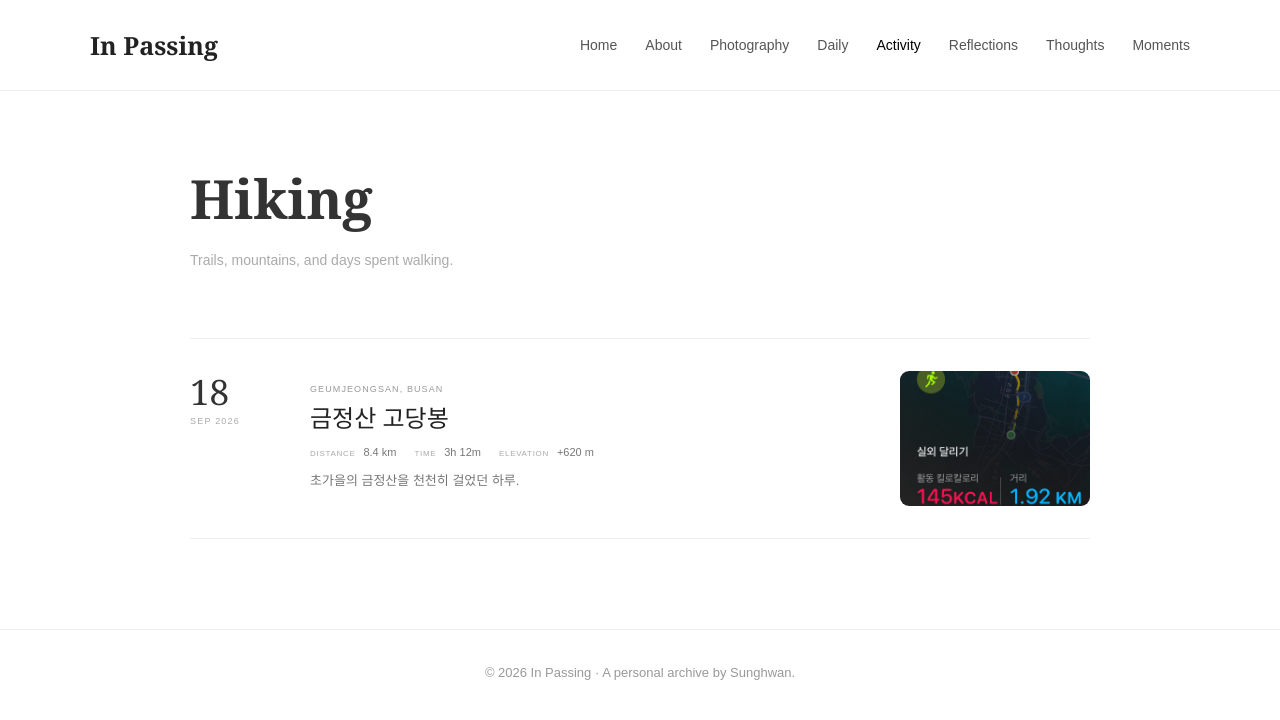
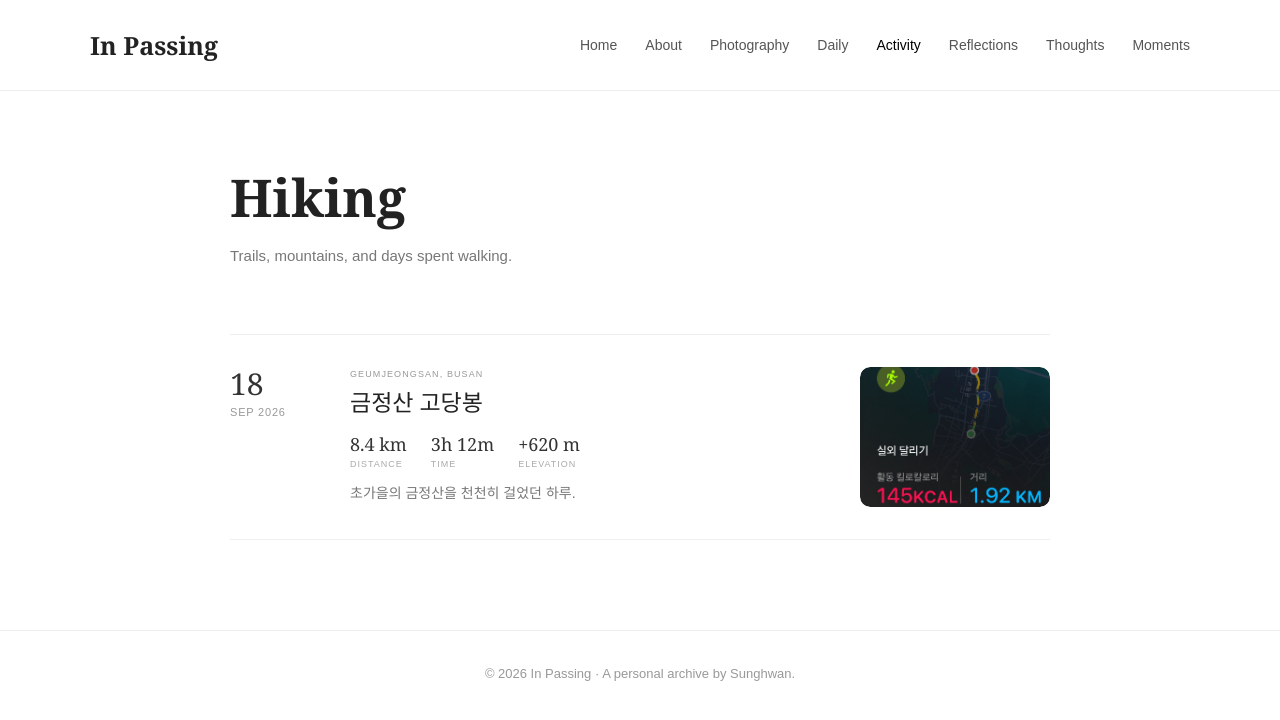
Before and after one commit to sunghwanlog/sunghwanlog.github.io, a Jekyll site: the page built from hiking.html, in a window 1280 px wide. Shown: the top 720 px of the page. Built offline with Jekyll 4.4.1, drawn with Linux system fonts in a browser that asks for light colours.

Commit message:
Update hiking.html

```diff
--- a/hiking.html
+++ b/hiking.html
@@ -49,48 +54,43 @@
 
 
 
-/* =========================
-   HIKING HEADER
-========================= */
+    /* =========================
+       HIKING HEADER
+    ========================= */
 
-.page-header {
-  max-width: 900px;
-  margin: 75px auto 0;
-}
+    .hiking-header {
+      max-width: 820px;
+
+      margin: 75px auto 0;
+    }
 
 
-.page-title {
-  margin: 0;
+    .hiking-header h1 {
+      margin: 0 0 14px;
 
-  font-family:
-    Georgia,
-    "Noto Serif KR",
-    serif;
+      font-family:
+        Georgia,
+        "Noto Serif KR",
+        serif;
 
-  font-size: 54px;
-  line-height: 1.2;
+      font-size: 52px;
+      line-height: 1.2;
 
-  font-weight: bold;
-
-  color: #333;
-}
+      font-weight: bold;
+    }
 
 
-.page-description {
-  max-width: 600px;
+    .hiking-intro {
+      max-width: 620px;
 
-  margin-top: 18px;
+      margin: 0;
 
-  color: #aaa;
+      color: #777;
 
-  font-family:
-    Arial,
-    "Noto Sans KR",
-    sans-serif;
+      font-size: 15px;
+      line-height: 1.8;
+    }
 
-  font-size: 14px;
-  line-height: 1.7;
-}
 
 
     /* =========================
@@ -98,11 +98,14 @@
     ========================= */
 
     .hiking-list {
-      max-width: 900px;
+      max-width: 820px;
 
       margin: 65px auto 0;
     }
 
+
+
+    /* 전체 게시물 링크 */
 
     .hiking-link {
       display: block;
@@ -127,11 +133,20 @@
       padding: 32px 0;
 
       border-top: 1px solid #eeeeee;
+
+      transition:
+        transform 0.2s,
+        opacity 0.2s;
     }
 
 
     .hiking-link:last-child .hiking-post {
       border-bottom: 1px solid #eeeeee;
+    }
+
+
+    .hiking-link:hover .hiking-post {
+      transform: translateY(-2px);
     }
 
 
@@ -141,21 +156,20 @@
     ========================= */
 
     .hiking-date {
-      display: flex;
-      flex-direction: column;
-
       align-self: start;
 
-      padding-top: 3px;
+      padding-top: 2px;
     }
 
 
     .hiking-day {
+      display: block;
+
       font-family:
         Georgia,
         serif;
 
-      font-size: 35px;
+      font-size: 30px;
       line-height: 1;
 
       color: #333;
@@ -163,13 +177,15 @@
 
 
     .hiking-month {
+      display: block;
+
       margin-top: 7px;
 
-      color: #aaa;
+      color: #999;
 
-      font-size: 9px;
-      letter-spacing: 1.2px;
+      font-size: 11px;
 
+      letter-spacing: 0.8px;
       text-transform: uppercase;
     }
 
@@ -184,90 +200,124 @@
     }
 
 
+
+    /* 산행 장소 */
+
     .hiking-location {
-      margin-bottom: 7px;
+      margin: 0 0 7px;
 
       color: #999;
 
       font-size: 9px;
+
       letter-spacing: 1.1px;
-
       text-transform: uppercase;
     }
 
 
+
+    /* 게시물 제목 */
+
     .hiking-title {
-      margin: 0;
+      margin: 0 0 8px;
 
       font-family:
         Georgia,
         "Noto Serif KR",
         serif;
 
-      font-size: 24px;
+      font-size: 23px;
       line-height: 1.4;
 
       font-weight: normal;
+
+      transition: color 0.2s;
     }
 
+
+    .hiking-link:hover .hiking-title {
+      color: #777;
+    }
+
+
+
+    /* =========================
+       거리 / 시간 / 상승고도
+    ========================= */
 
     .hiking-stats {
       display: flex;
       flex-wrap: wrap;
 
-      gap: 8px 18px;
+      gap: 24px;
 
-      margin-top: 12px;
-
-      color: #777;
-
-      font-size: 11px;
+      margin: 14px 0 12px;
     }
 
 
     .hiking-stat {
-      white-space: nowrap;
+      display: flex;
+      flex-direction: column;
+
+      gap: 3px;
+    }
+
+
+    .hiking-stat-value {
+      font-family:
+        Georgia,
+        serif;
+
+      font-size: 18px;
+
+      color: #333;
     }
 
 
     .hiking-stat-label {
-      margin-right: 5px;
-
       color: #aaa;
 
-      font-size: 8px;
+      font-size: 9px;
 
-      letter-spacing: 0.7px;
+      letter-spacing: 1px;
       text-transform: uppercase;
-    }
-
-
-    .hiking-description {
-      max-width: 470px;
-
-      margin-top: 12px;
-
-      color: #777;
-
-      font-size: 13px;
-      line-height: 1.7;
     }
 
 
 
     /* =========================
-       IMAGE
+       DESCRIPTION
+    ========================= */
+
+    .hiking-description {
+      margin: 0;
+
+      color: #777;
+
+      font-size: 14px;
+      line-height: 1.8;
+    }
+
+
+
+    /* =========================
+       HIKING IMAGE
     ========================= */
 
     .hiking-image {
       width: 100%;
-      height: 135px;
+      height: 140px;
+
+      display: flex;
+
+      align-items: center;
+      justify-content: center;
 
       overflow: hidden;
 
-      border-radius: 9px;
+      border-radius: 10px;
 
-      background: #f5f5f5;
+      background: #ffffff;
     }
 
 
@@ -279,7 +329,11 @@
 
       object-fit: cover;
 
-      transition: opacity 0.2s ease;
+      border-radius: 10px;
+
+      transition:
+        opacity 0.2s,
+        transform 0.3s;
     }
 
 
@@ -288,45 +342,44 @@
     }
 
 
+
+    /* 이미지가 없는 경우 */
+
     .hiking-image-empty {
       width: 100%;
-      height: 100%;
+      height: 140px;
 
       display: flex;
+
       align-items: center;
       justify-content: center;
 
+      border: 1px solid #eeeeee;
+      border-radius: 10px;
+
+      background: #fafafa;
+
       color: #bbb;
 
-      font-family: Georgia, serif;
       font-size: 10px;
       letter-spacing: 1px;
-
-      background: #f7f7f7;
     }
 
 
 
     /* =========================
-       EMPTY ARCHIVE
+       EMPTY
     ========================= */
 
-    .empty-message {
-      padding: 45px 0;
+    .empty-hiking {
+      padding: 50px 0;
 
       border-top: 1px solid #eeeeee;
       border-bottom: 1px solid #eeeeee;
 
       color: #999;
 
-      font-family:
-        Georgia,
-        "Noto Serif KR",
-        serif;
-
       font-size: 14px;
-
-      text-align: center;
     }
 
 
@@ -345,6 +398,7 @@
       text-align: center;
 
       color: #999;
+
       font-size: 13px;
     }
 
@@ -360,13 +414,14 @@
         grid-template-columns:
           75px
           minmax(0, 1fr)
-          160px;
+          180px;
 
         gap: 22px;
       }
 
 
-      .hiking-image {
+      .hiking-image,
+      .hiking-image-empty {
         height: 120px;
       }
 
@@ -380,13 +435,13 @@
 
     @media (max-width: 650px) {
 
-      .page-header {
+      .hiking-header {
         margin-top: 50px;
       }
 
 
-      .page-title {
-        font-size: 38px;
+      .hiking-header h1 {
+        font-size: 42px;
       }
 
 
@@ -397,37 +452,53 @@
 
       .hiking-post {
         grid-template-columns:
-          65px
-          minmax(0, 1fr);
+          58px
+          1fr;
 
-        gap: 20px;
+        gap: 18px;
 
         padding: 26px 0;
       }
 
 
-      .hiking-day {
-        font-size: 30px;
+      .hiking-title {
+        font-size: 20px;
       }
 
 
-      .hiking-title {
-        font-size: 21px;
+      .hiking-stats {
+        gap: 18px;
+      }
+
+
+
+      /* 모바일에서는 이미지가 아래 전체 너비 */
+
+      .hiking-image,
+      .hiking-image-empty {
+        grid-column: 1 / -1;
+
+        margin-top: 8px;
       }
 
 
       .hiking-image {
-        grid-column: 2;
+        height: auto;
 
-        height: auto;
         aspect-ratio: 16 / 9;
-
-        margin-top: 4px;
       }
 
 
-      .hiking-stats {
-        gap: 7px 13px;
+      .hiking-image img {
+        width: 100%;
+        height: 100%;
+
+        object-fit: cover;
+      }
+
+
+      .hiking-image-empty {
+        height: 120px;
       }
 
     }
@@ -450,28 +521,30 @@
 
 
 <!-- =========================
-     PAGE HEADER
+     MAIN
 ========================= -->
 
 <main class="container">
 
 
-  <section class="page-header">
+  <!-- Hiking 소개 -->
 
-    <h1 class="page-title">
+  <section class="hiking-header">
+
+    <h1>
       Hiking
     </h1>
 
-    <div class="page-description">
+    <p class="hiking-intro">
       Trails, mountains, and days spent walking.
-    </div>
+    </p>
 
   </section>
 
 
 
   <!-- =========================
-       HIKING POSTS
+       HIKING LIST
   ========================= -->
 
   <section class="hiking-list">
@@ -511,12 +590,18 @@
 
 
 
-            <!-- CONTENT -->
+            <!-- =========================
+                 HIKING CONTENT
+            ========================= -->
 
             <div class="hiking-content">
 
 
-              {% if post.location and post.location != "" %}
+
+              <!-- LOCATION -->
+
+              {% if post.location
+                and post.location != "" %}
 
                 <div class="hiking-location">
                   {{ post.location }}
@@ -525,76 +610,91 @@
               {% endif %}
 
 
+
+              <!-- TITLE -->
+
               <h2 class="hiking-title">
                 {{ post.title }}
               </h2>
 
 
 
-              {% if post.distance
-                or post.duration
-                or post.elevation %}
+              <!-- =========================
+                   거리 / 시간 / 상승고도
+              ========================= -->
 
-                <div class="hiking-stats">
+              <div class="hiking-stats">
 
 
-                  {% if post.distance %}
 
-                    <span class="hiking-stat">
+                {% if post.distance
+                  and post.distance != "" %}
 
-                      <span class="hiking-stat-label">
-                        Distance
-                      </span>
+                  <div class="hiking-stat">
 
+                    <span class="hiking-stat-value">
                       {{ post.distance }}
-
                     </span>
 
-                  {% endif %}
+                    <span class="hiking-stat-label">
+                      Distance
+                    </span>
+
+                  </div>
+
+                {% endif %}
 
 
-                  {% if post.duration %}
 
-                    <span class="hiking-stat">
+                {% if post.duration
+                  and post.duration != "" %}
 
-                      <span class="hiking-stat-label">
-                        Time
-                      </span>
+                  <div class="hiking-stat">
 
+                    <span class="hiking-stat-value">
                       {{ post.duration }}
-
                     </span>
 
-                  {% endif %}
+                    <span class="hiking-stat-label">
+                      Time
+                    </span>
+
+                  </div>
+
+                {% endif %}
 
 
-                  {% if post.elevation %}
 
-                    <span class="hiking-stat">
+                {% if post.elevation
+                  and post.elevation != "" %}
 
-                      <span class="hiking-stat-label">
-                        Elevation
-                      </span>
+                  <div class="hiking-stat">
 
+                    <span class="hiking-stat-value">
                       {{ post.elevation }}
-
                     </span>
 
-                  {% endif %}
+                    <span class="hiking-stat-label">
+                      Elevation
+                    </span>
+
+                  </div>
+
+                {% endif %}
 
 
-                </div>
-
-              {% endif %}
+              </div>
 
 
+
+              <!-- DESCRIPTION -->
 
               {% if post.description
                 and post.description != "" %}
 
-                <div class="hiking-description">
+                <p class="hiking-description">
                   {{ post.description }}
-                </div>
+                </p>
 
               {% endif %}
 
@@ -603,29 +703,36 @@
 
 
 
-            <!-- IMAGE -->
+            <!-- =========================
+                 HIKING IMAGE
+            ========================= -->
 
-            <div class="hiking-image">
+            {% if post.image
+              and post.image != "" %}
 
-              {% if post.image and post.image != "" %}
+              <div class="hiking-image">
 
                 <img
                   src="{{ post.image | relative_url }}"
                   alt="{{ post.title }}"
                 >
 
-              {% else %}
+              </div>
 
-                <div class="hiking-image-empty">
-                  HIKING
-                </div>
 
-              {% endif %}
+            {% else %}
 
-            </div>
+
+              <div class="hiking-image-empty">
+                HIKING
+              </div>
+
+
+            {% endif %}
 
 
           </article>
+
 
         </a>
 
@@ -633,11 +740,14 @@
       {% endfor %}
 
 
+
     {% else %}
 
 
-      <div class="empty-message">
-        No hiking records yet.
+      <div class="empty-hiking">
+
+        아직 작성된 Hiking 기록이 없습니다.
+
       </div>
 
 
```
Also changed, not shown: other parts of hiking.html (+15 -1 lines).
